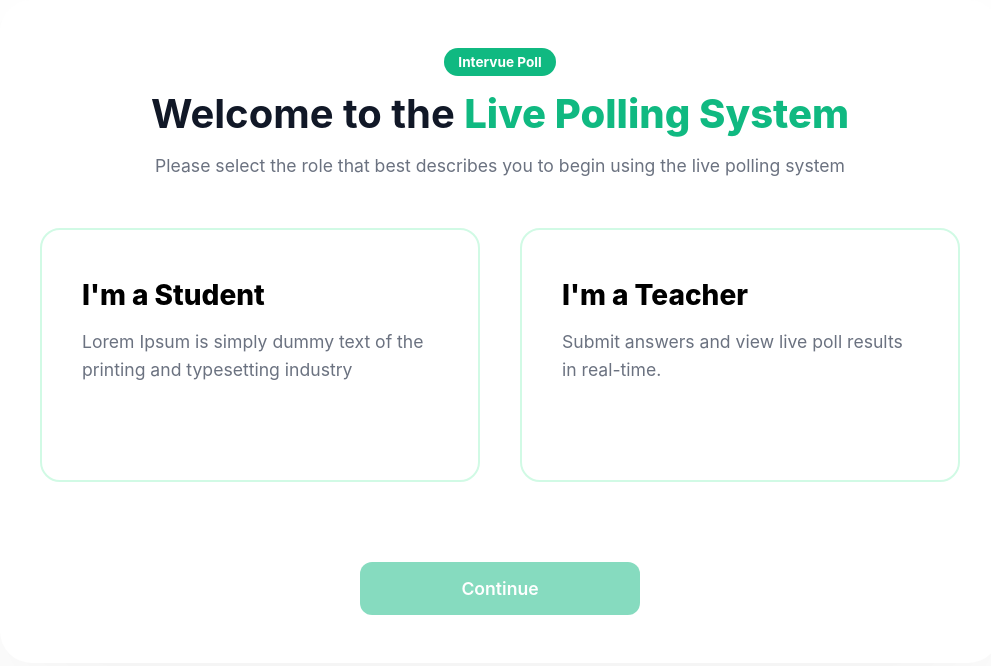
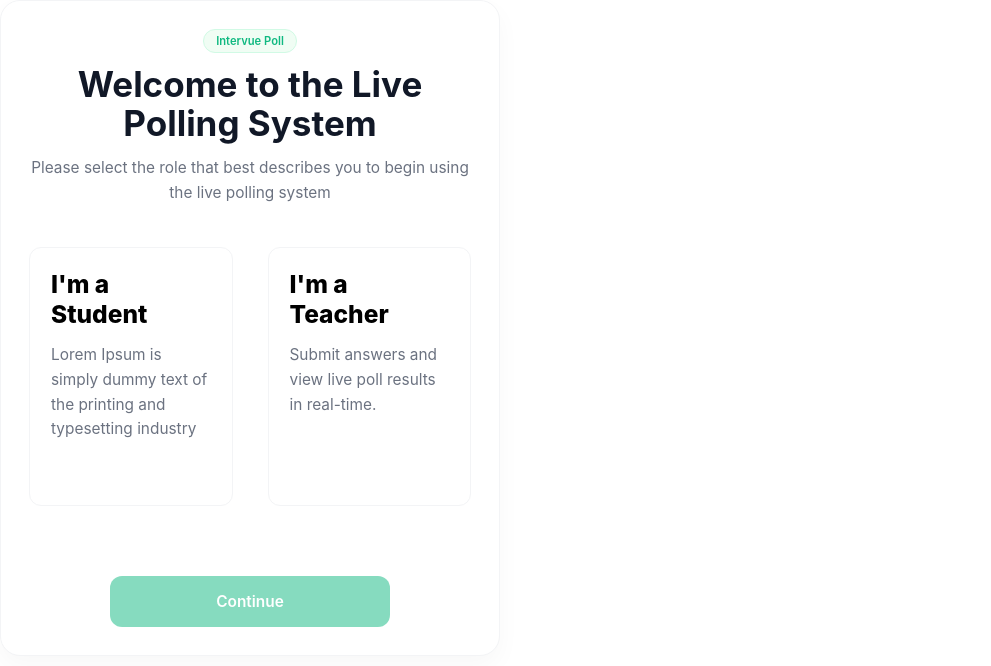
Before and after one commit to khush239/live-pooling, a React (Vite) app in the folder client/: page / in a window 1280 px wide. Shown: the top 666 px of the page, without its empty margins (0-991 px from the left). Built offline with nearby package versions, Linux system fonts and the light colour scheme; no server answers.

Commit message:
Premium UI Overhaul: compact, space-optimized, and informative dashboard design

```diff
--- a/client/src/components/SidePanel.tsx
+++ b/client/src/components/SidePanel.tsx
@@ -1,6 +1,6 @@
 import React, { useState, useEffect, useRef } from 'react';
 import { Socket } from 'socket.io-client';
-import { Send } from 'lucide-react';
+import { Send, MessageSquare, Users, X } from 'lucide-react';
 
 interface Props {
     socket: Socket | null;
@@ -54,14 +54,17 @@ const SidePanel: React.FC<Props> = ({ socket, participants, userName, isTeacher,
                 <button
                     className={activeTab === 'chat' ? 'active' : ''}
                     onClick={() => setActiveTab('chat')}
+                    title="Chat"
                 >
-                    Chat
+                    <MessageSquare size={18} />
                 </button>
                 <button
                     className={activeTab === 'participants' ? 'active' : ''}
                     onClick={() => setActiveTab('participants')}
+                    title="Participants"
                 >
-                    Participants ({participants.length})
+                    <Users size={18} />
+                    <span style={{ fontSize: '0.8rem', marginLeft: '4px' }}>{participants.length}</span>
                 </button>
             </div>
 
--- a/client/src/components/TeacherDashboard.tsx
+++ b/client/src/components/TeacherDashboard.tsx
@@ -91,14 +91,10 @@ const TeacherDashboard: React.FC<Props> = ({ name, socket, participants: _partic
             <div className="poll-area">
                 {view === 'create' && (
                     <div className="create-poll">
-                        <div className="badge" style={{ marginBottom: '2rem' }}>Intervue Poll</div>
-                        <h1>Let's <span>Get Started</span></h1>
-                        <p>you'll have the ability to create and manage polls, ask questions, and monitor your students' responses in real-time.</p>
-
                         <div className="poll-form-header">
-                            <h3>Enter your question</h3>
+                            <h3>Create New Poll</h3>
                             <div className="duration-select">
-                                <span>{duration === 120 ? '2 minutes' : `${duration} seconds`}</span>
+                                <span>{duration === 120 ? '2m' : `${duration}s`}</span>
                                 <select
                                     value={duration}
                                     onChange={e => setDuration(Number(e.target.value))}
--- a/client/src/index.css
+++ b/client/src/index.css
@@ -20,70 +20,52 @@
 
 html {
     font-size: 14px;
-    /* Base for smaller mobile */
-}
-
-@media (min-width: 480px) {
-    html {
-        font-size: 15px;
-    }
-}
-
-@media (min-width: 768px) {
-    html {
-        font-size: 16px;
-    }
 }
 
 @media (min-width: 1440px) {
     html {
-        font-size: 18px;
-        /* Comfortable for wide screens */
+        font-size: 16px;
     }
 }
 
 /* Onboarding */
 .onboarding-card {
     background: white;
-    padding: 3rem 2.5rem;
-    border-radius: 32px;
-    max-width: 1000px;
-    /* Adjusted width */
-    width: 95%;
+    padding: 2rem;
+    border-radius: 20px;
+    max-width: 500px;
+    width: 90%;
     text-align: center;
-    box-shadow: 0 50px 120px rgba(0, 0, 0, 0.05);
+    border: 1px solid #f3f4f6;
+    box-shadow: 0 10px 25px rgba(0, 0, 0, 0.03);
 }
 
 .badge {
     display: inline-flex;
     align-items: center;
-    gap: 8px;
-    padding: 6px 14px;
-    background: var(--primary);
-    color: white;
+    gap: 6px;
+    padding: 4px 12px;
+    background: #f0fdf4;
+    color: var(--primary);
+    border: 1px solid var(--border);
     border-radius: 30px;
-    font-size: 0.85rem;
-    font-weight: 700;
-    margin-bottom: 16px;
+    font-size: 0.8rem;
+    font-weight: 600;
+    margin-bottom: 12px;
 }
 
 h1 {
-    margin-bottom: 12px;
-    font-size: 2.2rem;
+    margin-bottom: 8px;
+    font-size: 1.5rem;
     font-weight: 700;
     color: var(--text-main);
 }
 
-h1 span {
-    color: var(--primary);
-    font-weight: 800;
-}
-
 p {
     color: var(--text-muted);
-    font-size: 1.1rem;
-    margin-bottom: 32px;
-    line-height: 1.6;
+    font-size: 0.95rem;
+    margin-bottom: 1.5rem;
+    line-height: 1.5;
 }
 
 .onboarding-card h1 {
@@ -119,9 +101,9 @@ p {
 
 .role-option {
     flex: 1;
-    border: 2px solid var(--border);
-    border-radius: 20px;
-    padding: 3rem 2.5rem;
+    border: 1px solid #f3f4f6;
+    border-radius: 12px;
+    padding: 1.5rem;
     text-align: left;
     cursor: pointer;
     transition: all 0.2s;
@@ -130,14 +112,12 @@ p {
 
 .role-option:hover {
     border-color: var(--primary);
-    transform: translateY(-4px);
-    box-shadow: 0 15px 30px rgba(0, 0, 0, 0.03);
+    background: #f0fdf4;
 }
 
 .role-option.active {
     border-color: var(--primary);
-    background: #fdfdff;
-    box-shadow: 0 0 0 1px var(--primary);
+    background: #f0fdf4;
 }
 
 .role-title {
@@ -250,6 +230,7 @@ p {
         flex-direction: row;
         height: 100vh;
         overflow: hidden;
+        background: #f8fafc;
     }
 }
 
@@ -281,22 +262,21 @@ p {
 
 .poll-area {
     background: white;
-    border-radius: 20px;
+    border-radius: 12px;
     padding: 1.5rem;
-    box-shadow: 0 4px 20px rgba(0, 0, 0, 0.03);
+    border: 1px solid #f1f5f9;
+    box-shadow: 0 1px 3px rgba(0, 0, 0, 0.05);
     position: relative;
     overflow-y: auto;
     width: 100%;
-    max-width: 1200px;
-    margin-left: auto;
-    margin-right: auto;
-    max-height: calc(100vh - 12rem);
+    max-width: 900px;
+    margin: 0 auto;
+    max-height: calc(100vh - 10rem);
 }
 
 @media (min-width: 768px) {
     .poll-area {
-        border-radius: 24px;
-        padding: 3rem;
+        padding: 2rem;
     }
 }
 
@@ -324,11 +304,11 @@ p {
     display: flex;
     justify-content: space-between;
     align-items: center;
-    margin-bottom: 1.5rem;
+    margin-bottom: 1rem;
 }
 
 .poll-form-header h3 {
-    font-size: 1.5rem;
+    font-size: 1.25rem;
     font-weight: 700;
 }
 
@@ -377,7 +357,7 @@ p {
 
 .options-section-header {
     display: flex;
-    margin-bottom: 2rem;
+    margin-bottom: 1rem;
 }
 
 .options-section-header .left {
@@ -389,15 +369,15 @@ p {
 }
 
 .options-section-header h4 {
-    font-size: 1.25rem;
+    font-size: 1.1rem;
     font-weight: 700;
 }
 
 .option-row {
     display: flex;
-    gap: 2rem;
+    gap: 1.5rem;
     align-items: center;
-    margin-bottom: 1.5rem;
+    margin-bottom: 1rem;
 }
 
 .option-row .opt-input-wrapper {
@@ -423,11 +403,11 @@ p {
 
 .option-row input {
     width: 100%;
-    background: #f3f4f6;
-    border: none;
-    border-radius: 12px;
-    padding: 1.25rem 2rem;
-    font-size: 1.25rem;
+    background: #f8fafc;
+    border: 1px solid #f1f5f9;
+    border-radius: 10px;
+    padding: 0.75rem 1.25rem;
+    font-size: 1.1rem;
     font-weight: 600;
     outline: none;
 }
@@ -539,27 +519,23 @@ p {
     top: 0;
     right: 0;
     width: 100%;
-    max-width: 400px;
+    max-width: 320px;
     height: 100vh;
     background: white;
-    border-left: 1px solid #e5e7eb;
+    border-left: 1px solid #f1f5f9;
     display: flex;
     flex-direction: column;
     z-index: 1000;
     transform: translateX(100%);
-    transition: transform 0.3s cubic-bezier(0.4, 0, 0.2, 1);
-}
-
-.side-panel.open {
-    transform: translateX(0);
+    transition: transform 0.2s ease;
 }
 
 @media (min-width: 1024px) {
     .side-panel {
         position: relative;
         transform: translateX(0);
-        width: 400px;
-        min-width: 400px;
+        width: 320px;
+        min-width: 320px;
         z-index: 1;
     }
 }
```
